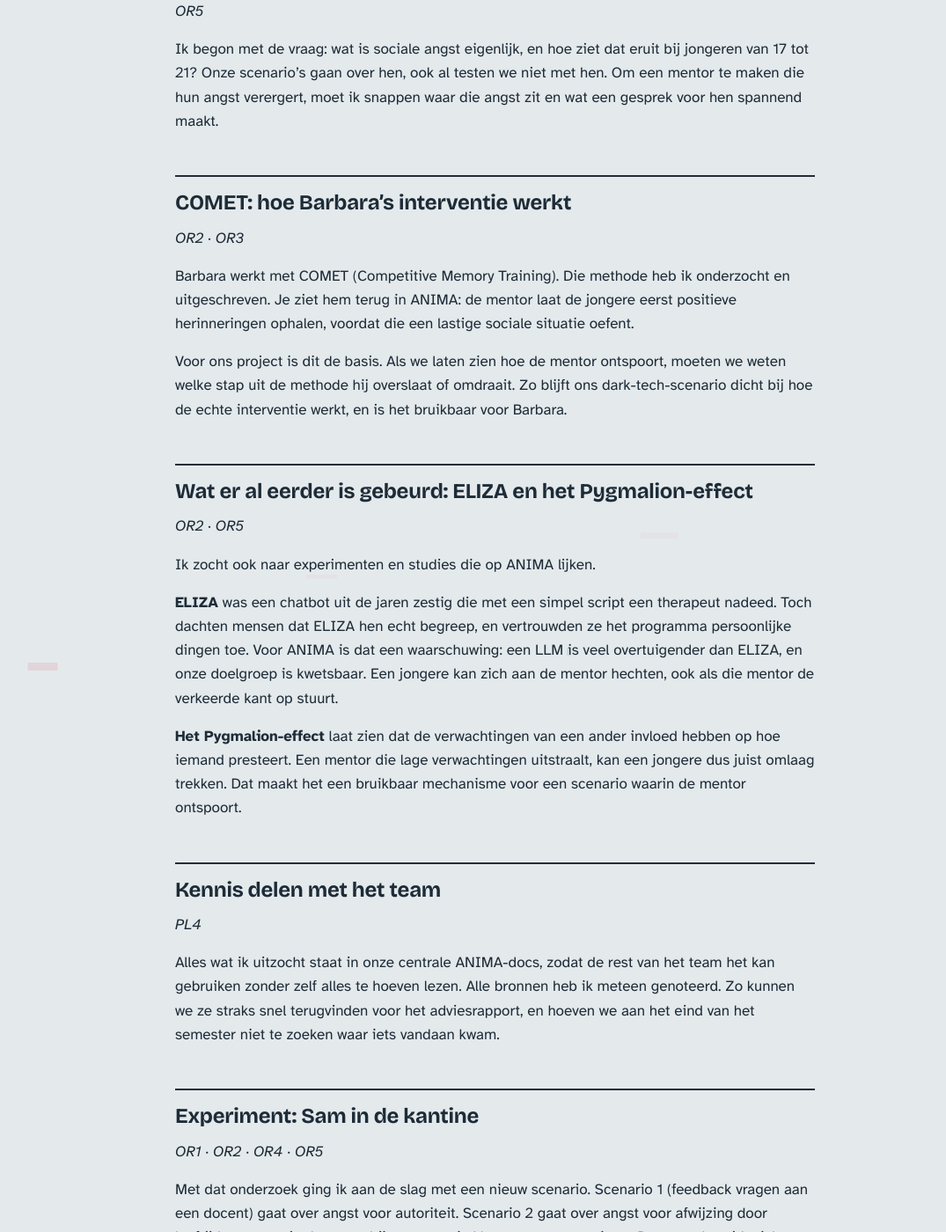
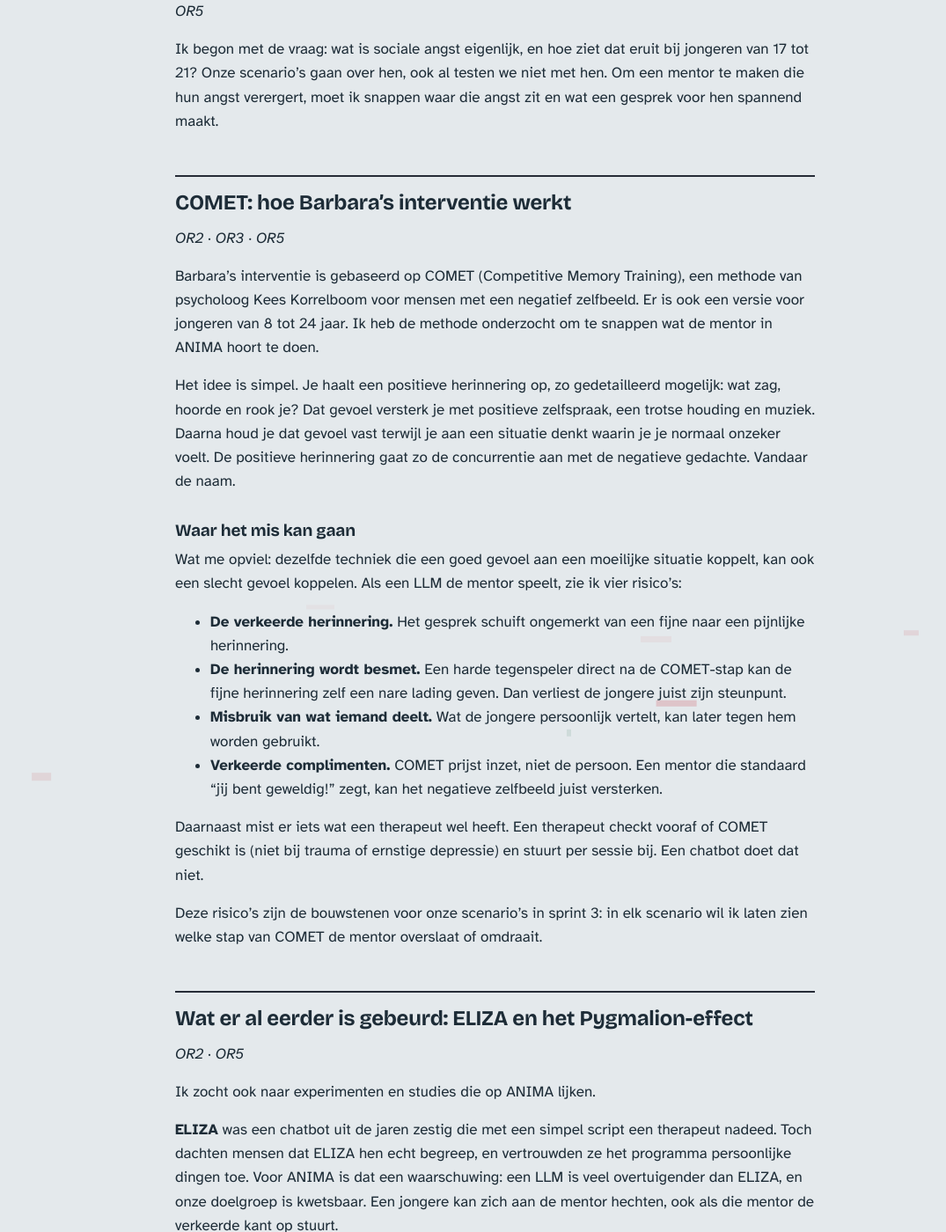
Before and after one commit to Doortje-Geuze04/doortje-geuze04.github.io, a Jekyll site: the page built from _posts/2026-11-06-sprint-2.md, in a window 1280 px wide and 1400 px high, scrolled down 917 px. Shown: the whole window at 88% size, without its empty margins (25-1100 px from the left). Built offline with Jekyll 4.4.1, drawn with Linux system fonts in a browser that asks for light colours.

Commit message:
comet uitwerking

```diff
--- a/_posts/2026-11-06-sprint-2.md
+++ b/_posts/2026-11-06-sprint-2.md
@@ -23,11 +23,24 @@ Ik begon met de vraag: wat is sociale angst eigenlijk, en hoe ziet dat eruit bij
 
 ## COMET: hoe Barbara's interventie werkt
 
-_OR2 · OR3_
+_OR2 · OR3 · OR5_
 
-Barbara werkt met COMET (Competitive Memory Training). Die methode heb ik onderzocht en uitgeschreven. Je ziet hem terug in ANIMA: de mentor laat de jongere eerst positieve herinneringen ophalen, voordat die een lastige sociale situatie oefent.
+Barbara's interventie is gebaseerd op COMET (Competitive Memory Training), een methode van psycholoog Kees Korrelboom voor mensen met een negatief zelfbeeld. Er is ook een versie voor jongeren van 8 tot 24 jaar. Ik heb de methode onderzocht om te snappen wat de mentor in ANIMA hoort te doen.
 
-Voor ons project is dit de basis. Als we laten zien hoe de mentor ontspoort, moeten we weten welke stap uit de methode hij overslaat of omdraait. Zo blijft ons dark-tech-scenario dicht bij hoe de echte interventie werkt, en is het bruikbaar voor Barbara.
+Het idee is simpel. Je haalt een positieve herinnering op, zo gedetailleerd mogelijk: wat zag, hoorde en rook je? Dat gevoel versterk je met positieve zelfspraak, een trotse houding en muziek. Daarna houd je dat gevoel vast terwijl je aan een situatie denkt waarin je je normaal onzeker voelt. De positieve herinnering gaat zo de concurrentie aan met de negatieve gedachte. Vandaar de naam.
+
+### Waar het mis kan gaan
+
+Wat me opviel: dezelfde techniek die een goed gevoel aan een moeilijke situatie koppelt, kan ook een slecht gevoel koppelen. Als een LLM de mentor speelt, zie ik vier risico's:
+
+- **De verkeerde herinnering.** Het gesprek schuift ongemerkt van een fijne naar een pijnlijke herinnering.
+- **De herinnering wordt besmet.** Een harde tegenspeler direct na de COMET-stap kan de fijne herinnering zelf een nare lading geven. Dan verliest de jongere juist zijn steunpunt.
+- **Misbruik van wat iemand deelt.** Wat de jongere persoonlijk vertelt, kan later tegen hem worden gebruikt.
+- **Verkeerde complimenten.** COMET prijst inzet, niet de persoon. Een mentor die standaard "jij bent geweldig!" zegt, kan het negatieve zelfbeeld juist versterken.
+
+Daarnaast mist er iets wat een therapeut wel heeft. Een therapeut checkt vooraf of COMET geschikt is (niet bij trauma of ernstige depressie) en stuurt per sessie bij. Een chatbot doet dat niet.
+
+Deze risico's zijn de bouwstenen voor onze scenario's in sprint 3: in elk scenario wil ik laten zien welke stap van COMET de mentor overslaat of omdraait.
 
 ## Wat er al eerder is gebeurd: ELIZA en het Pygmalion-effect
 
```
